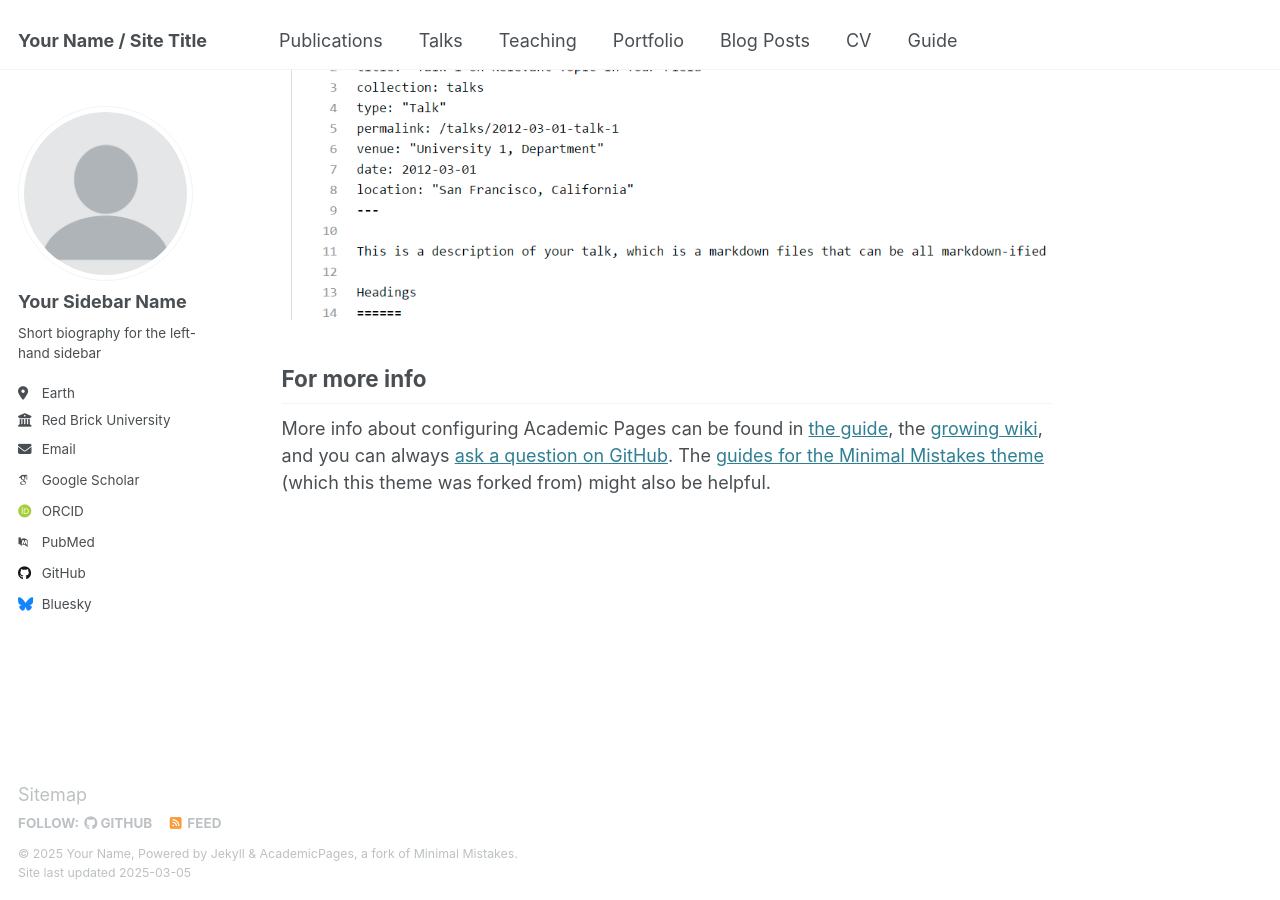
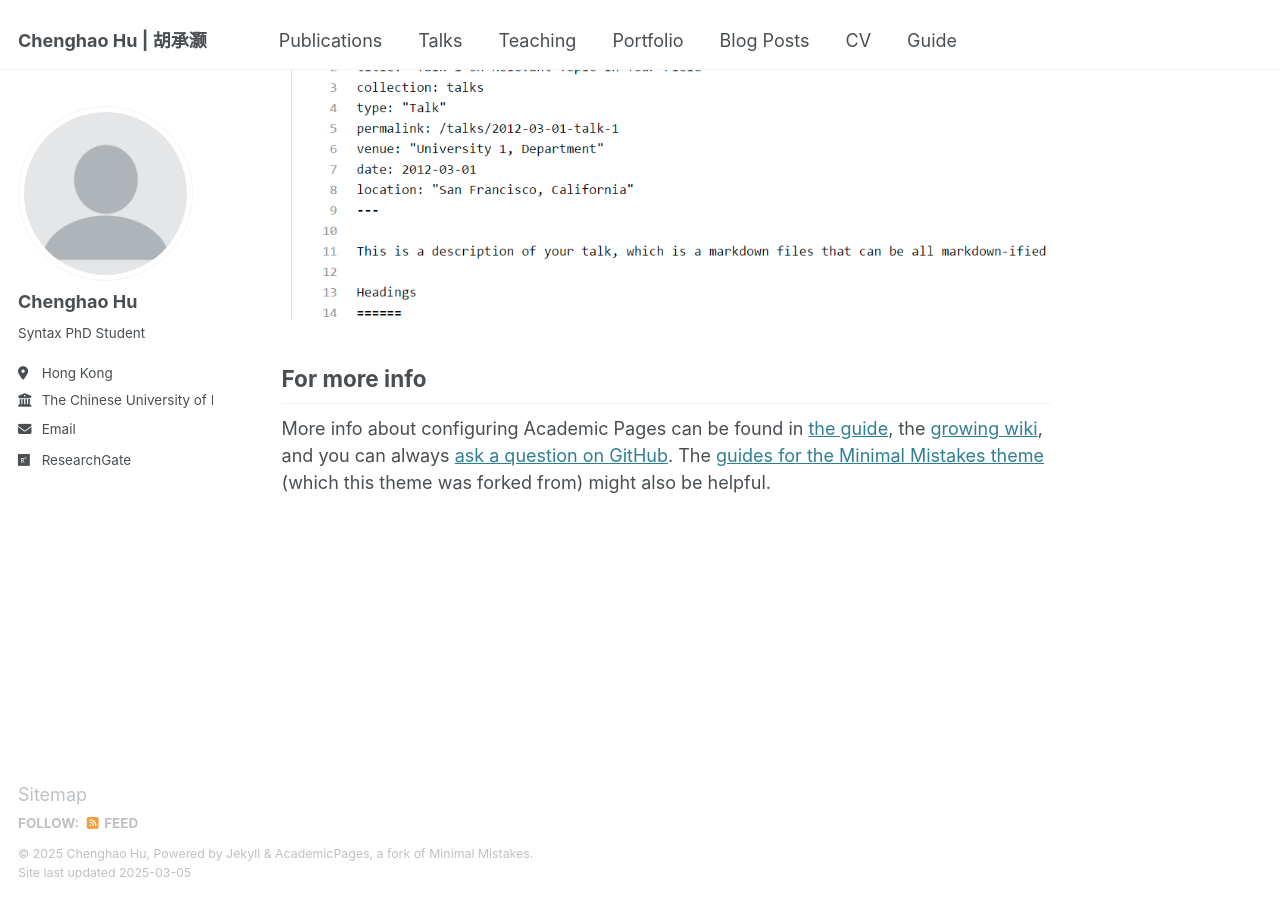
Before and after one commit to Chenghao-Hu/chenghao-hu.github.io, a Jekyll site: the page built from _pages/about.md, in a window 1280 px wide and 900 px high, scrolled down 2642 px. Built offline with Jekyll 4.4.1, drawn with Linux system fonts in a browser that asks for light colours; some web fonts are replaced.

Commit message:
Update _config.yml

```diff
--- a/_config.yml
+++ b/_config.yml
@@ -9,11 +9,11 @@
 # Basic Site Settings
 locale                   : "en-US"
 site_theme               : "default"
-title                    : "Your Name / Site Title"
+title                    : "Chenghao Hu | 胡承灏"
 title_separator          : "-"
-name                     : &name "Your Name"
+name                     : &name "Chenghao Hu"
 description              : &description "personal description"
-url                      : https://academicpages.github.io # the base hostname & protocol for your site e.g. "https://[your GitHub username].github.io"
+url                      : https://chenghao-hu.github.io/ # the base hostname & protocol for your site e.g. "https://[your GitHub username].github.io"
 baseurl                  : "" # the subpath of your site, e.g. "/blog"
 repository               : "academicpages/academicpages.github.io"
 
@@ -23,34 +23,34 @@ repository               : "academicpages/academicpages.github.io"
 author:
   # Biographic information
   avatar           : "profile.png"
-  name             : "Your Sidebar Name"
+  name             : "Chenghao Hu"
   pronouns         : # example: "she/her"
-  bio              : "Short biography for the left-hand sidebar"
-  location         : "Earth"
-  employer         : "Red Brick University"
+  bio              : "Syntax PhD Student"
+  location         : "Hong Kong"
+  employer         : "The Chinese University of Hong Kong"
   uri              : # URL
-  email            : "none@example.org"
+  email            : "chenghaohu@link.cuhk.edu.hk"
 
   # Academic websites
   arxiv            : # URL - Update with the correct link to your profile
-  googlescholar    : "https://scholar.google.com/citations?user=PS_CX0AAAAAJ"
+  googlescholar    :
   impactstory      : # URL
-  orcid            : "http://orcid.org/yourorcidurl"
+  orcid            :
   semantic         : # URL
-  pubmed           : "https://www.ncbi.nlm.nih.gov/pubmed/?term=john+snow"
-  researchgate     : # URL
+  pubmed           :
+  researchgate     : "https://www.researchgate.net/profile/Chenghao-Hu/research"# URL
   scopus           : # URL
 
   # Repositories and software development
   bitbucket        : # Username - Update with your username on the site
   codepen          : # Username
   dribbble         : # Username
-  github           : "academicpages"
+  github           :
   kaggle           : # Username
   stackoverflow    : # User number or user number and name (i.e., use "1" or "1/jeff-atwood")
 
   # Social media
-  bluesky          : "bsky.app" # Replace this with you Bluesky username
+  bluesky          :  # Replace this with you Bluesky username
   facebook         : # Username
   flickr           : # Username
   foursquare       : # Username
```
